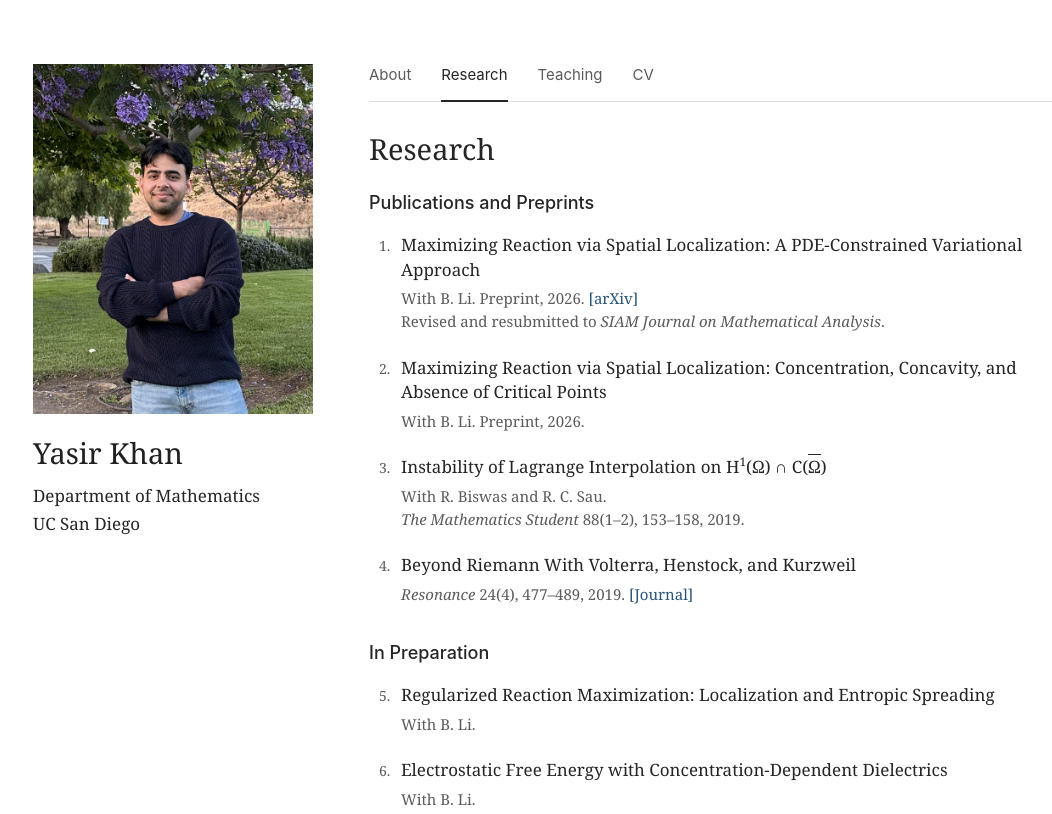
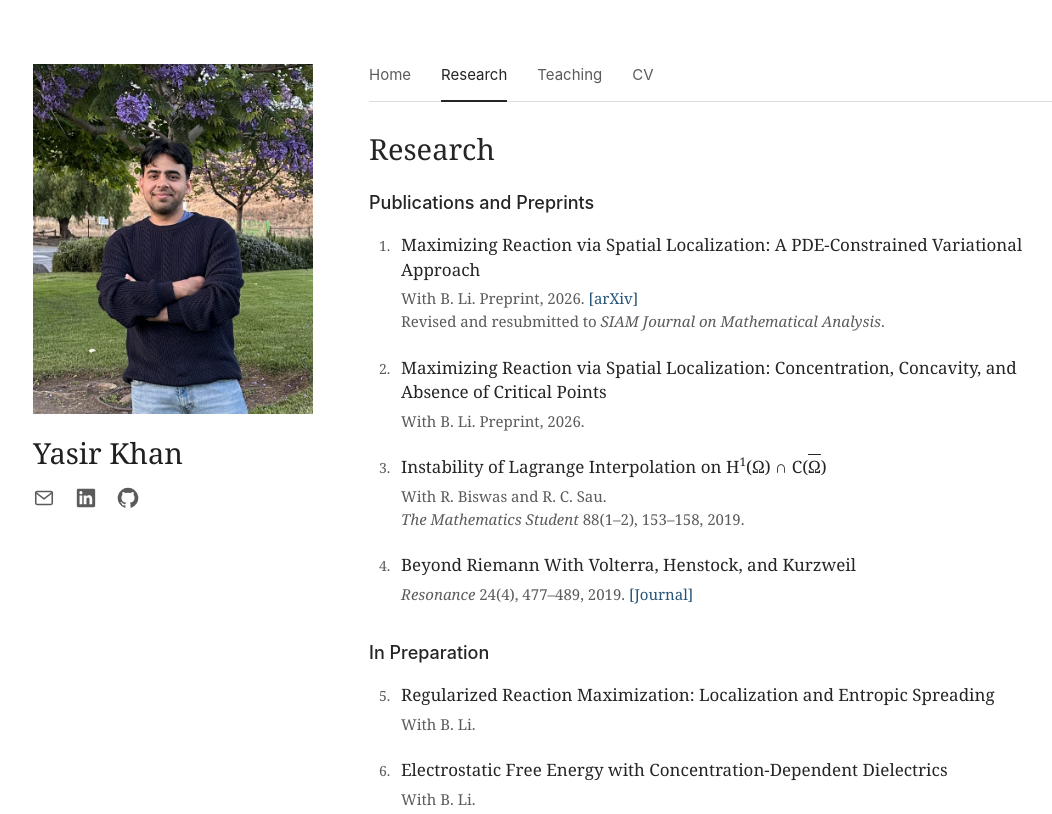
Before and after one commit to yasirferoz/yasirferoz.github.io, a plain HTML site: page research.html in a window 1280 px wide. Shown: the top 814 px of the page, without its empty margins (95-1147 px from the left). Drawn offline with Linux system fonts and the light colour scheme.

Commit message:
Use shared contact icons and Home navigation on Research

```diff
--- a/research.html
+++ b/research.html
@@ -19,11 +19,15 @@
 <div class="portrait-frame"><img class="portrait" src="yasir-khan.jpeg" width="1512" height="2016" alt="Yasir Khan standing beneath a flowering tree"></div>
 <div class="profile-text">
 <p class="name">Yasir Khan</p>
-<p class="affiliation">Department of Mathematics<br>UC San Diego</p>
+<div class="profile-links" role="group" aria-label="Contact and profiles">
+<a href="mailto:m5khan@ucsd.edu" aria-label="Email" title="Email: m5khan@ucsd.edu"><svg viewBox="0 0 24 24" width="22" height="22" fill="none" stroke="currentColor" stroke-width="1.7" stroke-linecap="round" stroke-linejoin="round" aria-hidden="true" focusable="false"><rect x="3" y="5" width="18" height="14" rx="1.5"/><path d="m3 6 9 7 9-7"/></svg></a>
+<a href="https://www.linkedin.com/in/yasir101" aria-label="LinkedIn" title="LinkedIn"><svg viewBox="0 0 24 24" width="22" height="22" fill="currentColor" aria-hidden="true" focusable="false"><path d="M20.45 2H3.55C2.69 2 2 2.68 2 3.52v16.96c0 .84.69 1.52 1.55 1.52h16.9c.86 0 1.55-.68 1.55-1.52V3.52c0-.84-.69-1.52-1.55-1.52ZM7.93 18.75H4.98V9.2h2.95v9.55ZM6.46 7.9a1.71 1.71 0 1 1 0-3.42 1.71 1.71 0 0 1 0 3.42Zm12.29 10.85H15.8V14.1c0-1.11-.02-2.54-1.55-2.54-1.55 0-1.79 1.21-1.79 2.46v4.73H9.51V9.2h2.83v1.3h.04c.39-.74 1.36-1.52 2.8-1.52 2.99 0 3.57 1.97 3.57 4.53v5.24Z"/></svg></a>
+<a href="https://github.com/yasirferoz" aria-label="GitHub" title="GitHub"><svg viewBox="0 0 24 24" width="22" height="22" fill="currentColor" aria-hidden="true" focusable="false"><path d="M12 .75a11.25 11.25 0 0 0-3.56 21.92c.56.1.77-.24.77-.54v-2.1c-3.13.68-3.79-1.33-3.79-1.33-.51-1.3-1.25-1.65-1.25-1.65-1.02-.7.08-.69.08-.69 1.13.08 1.72 1.16 1.72 1.16 1 1.72 2.64 1.22 3.28.93.1-.73.39-1.22.71-1.5-2.5-.28-5.13-1.25-5.13-5.56 0-1.23.44-2.23 1.16-3.02-.12-.29-.5-1.43.11-2.98 0 0 .95-.3 3.09 1.15a10.75 10.75 0 0 1 5.62 0c2.15-1.45 3.09-1.15 3.09-1.15.61 1.55.23 2.69.11 2.98.72.79 1.16 1.79 1.16 3.02 0 4.32-2.63 5.28-5.14 5.56.4.35.76 1.03.76 2.08v3.1c0 .3.2.65.77.54A11.25 11.25 0 0 0 12 .75Z"/></svg></a>
+</div>
 </div>
 </header>
 <div class="reading-column">
-<nav aria-label="Main navigation"><a href="index.html">About</a><a href="research.html" aria-current="page">Research</a><a href="teaching.html">Teaching</a><a href="cv.pdf">CV<span class="sr-only"> (PDF)</span></a></nav>
+<nav aria-label="Main navigation"><a href="index.html">Home</a><a href="research.html" aria-current="page">Research</a><a href="teaching.html">Teaching</a><a href="cv.pdf">CV<span class="sr-only"> (PDF)</span></a></nav>
 <main id="main"><h1>Research</h1>
 <section aria-labelledby="papers">
 <h2 id="papers">Publications and Preprints</h2>
```
